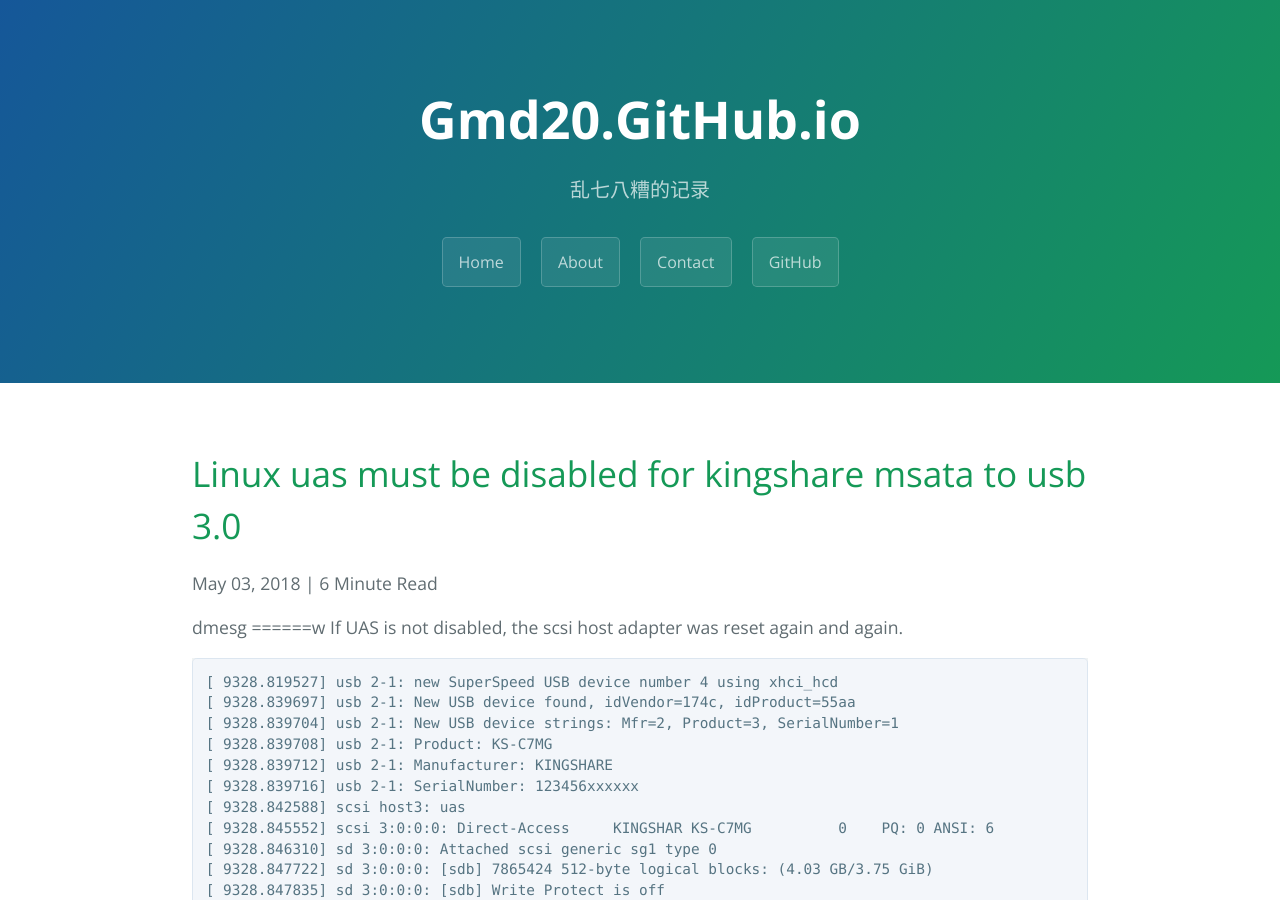
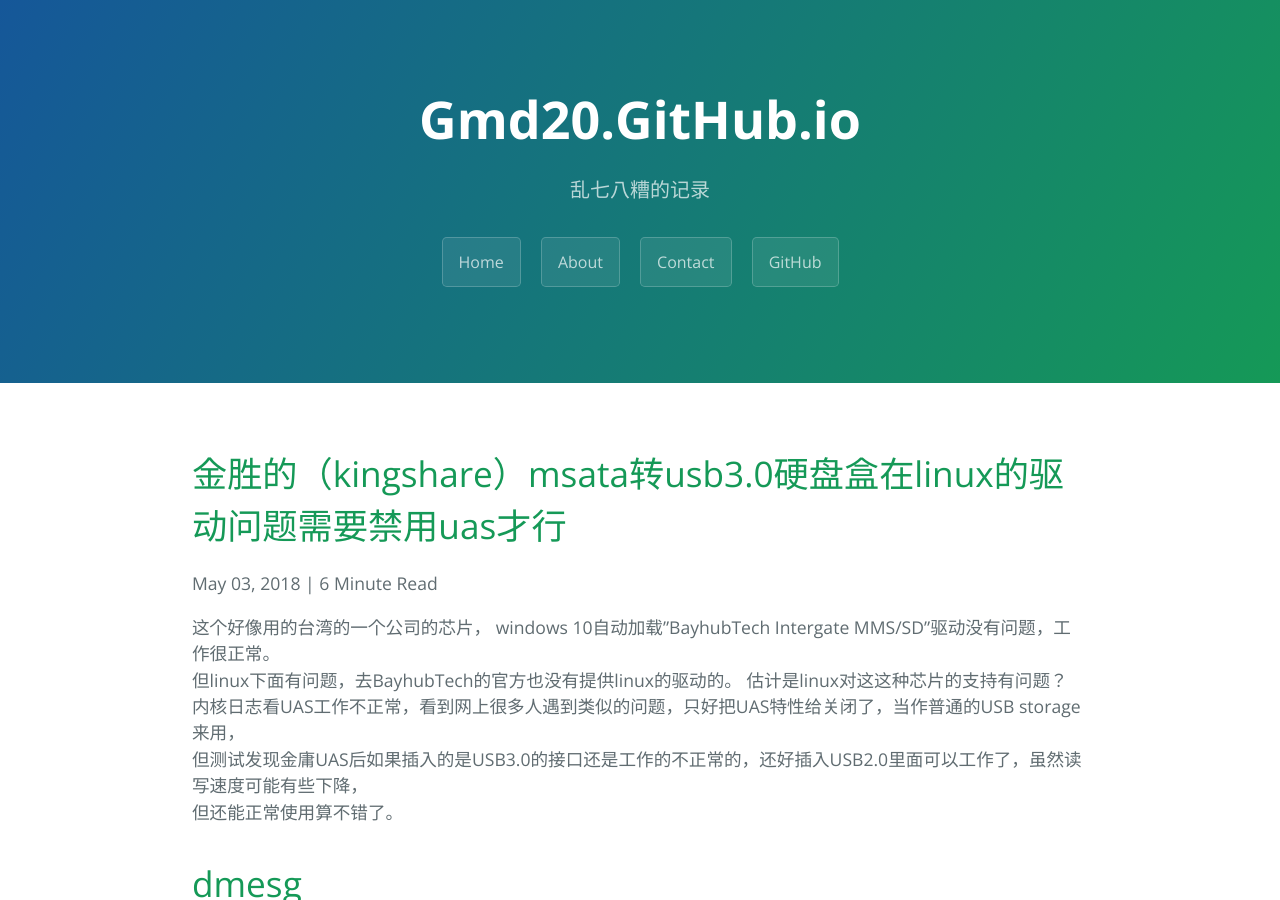
Before and after one commit to gmd20/gmd20.github.io, a Jekyll site: the page built from _posts/2018-05-03-金胜的（kingshare）msata转USB3.0硬盘盒在linux的驱动问题需要禁用uas才行.markdown, in a window 1280 px wide and 900 px high. Built offline with Jekyll 4.4.1, drawn with Linux system fonts in a browser that asks for light colours; Markdown is read by kramdown in place of the engine named in the settings; comment, search, counter and statistics services are not loaded; some of the changed text lies outside the part shown.

Commit message:
Update and rename 2018-05-03-linux uas must be disabled for kingshare msata to  USB 3.0.markdown to 2018-05-03-金胜的（kingshare）msata转USB3.0硬盘盒在linux的驱动问题需要禁用uas才行.markdown

````diff
--- a/_posts/2018-05-03-linux uas must be disabled for kingshare msata to  USB 3.0.markdown
+++ b/_posts/2018-05-03-金胜的（kingshare）msata转USB3.0硬盘盒在linux的驱动问题需要禁用uas才行.markdown
@@ -1,6 +1,11 @@
+这个好像用的台湾的一个公司的芯片， windows 10自动加载"BayhubTech Intergate MMS/SD"驱动没有问题，工作很正常。
+但linux下面有问题，去BayhubTech的官方也没有提供linux的驱动的。 估计是linux对这这种芯片的支持有问题？
+内核日志看UAS工作不正常，看到网上很多人遇到类似的问题，只好把UAS特性给关闭了，当作普通的USB storage来用，
+但测试发现金庸UAS后如果插入的是USB3.0的接口还是工作的不正常的，还好插入USB2.0里面可以工作了，虽然读写速度可能有些下降，
+但还能正常使用算不错了。
 
 dmesg
-======w
+=====
 If UAS is not disabled, the scsi host adapter was reset again and again.
 ```text
 [ 9328.819527] usb 2-1: new SuperSpeed USB device number 4 using xhci_hcd
@@ -54,7 +59,6 @@
 UAS was introduced as part of the USB 3.0 standard, but can also be used with devices complying to the slower USB 2.0 standard.
 UAS drivers generally provide faster transfers when compared to the older USB Mass Storage Bulk-Only Transport (BOT) protocol drivers
 When used with an SSD, UAS is considerably faster than BOT for random reads and writes, but still well below the speed of a native SATA 3 interface (6 Gbit/s).
-
 
 
 diable uas
````
